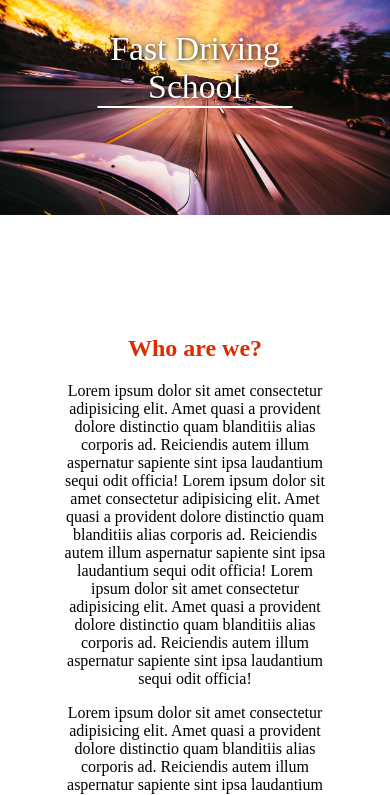
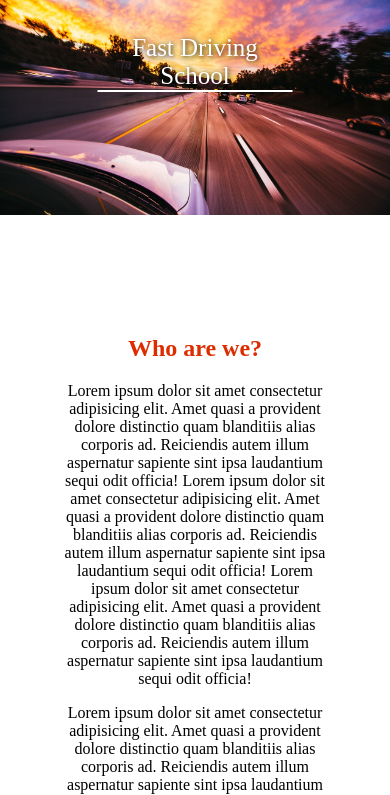
Before and after one commit to Jeffrey-A/Landing-page, a plain HTML site: page index.html in a window 390 px wide. Shown: the part 45-840 px from the top of the page. Drawn offline with Linux system fonts and the light colour scheme.

Commit message:
media queries modified

```diff
--- a/styles.css
+++ b/styles.css
@@ -6,7 +6,7 @@ body{
 
 h1{
     z-index: 50;
-    font-size: 12vh;
+    font-size: 70px;
     color: #fff;
     font-weight: 500;
     position: absolute;
@@ -203,36 +203,34 @@ footer{
 
 /* RESPONSIVE */
 
-@media screen and (max-width:1050px){
+@media screen and (max-width:1025px){
     h1{
-        font-size: 10vh;
-    }
-}
-
-@media screen and (max-width:877px){
-    h1{
-        font-size: 8vh;
-    }
-}
-
-@media screen and (max-width:704px){
-    h1{
-        font-size: 6vh;
+        font-size: 40px;
         text-shadow: 1px 1px 5px #000;
     }
 }
 
-@media screen and (max-width:532px){
+
+@media screen and (max-width:426px){
     h1{
-        font-size: 5vh;
+        font-size: 25px;
     }
 }
 
-@media screen and (max-width:446px){
+@media screen and (max-width:376px){
     h1{
-        font-size: 4vh;
+        font-size: 20px;
+        top: 40%;
     }
 }
+
+@media screen and (max-width:321px){
+    h1{
+        font-size: 15px;
+        top: 45%;
+    }
+}
+
 @media screen and (max-width:914px){
     #middle-pack{
         margin: 10px 0px;
```
